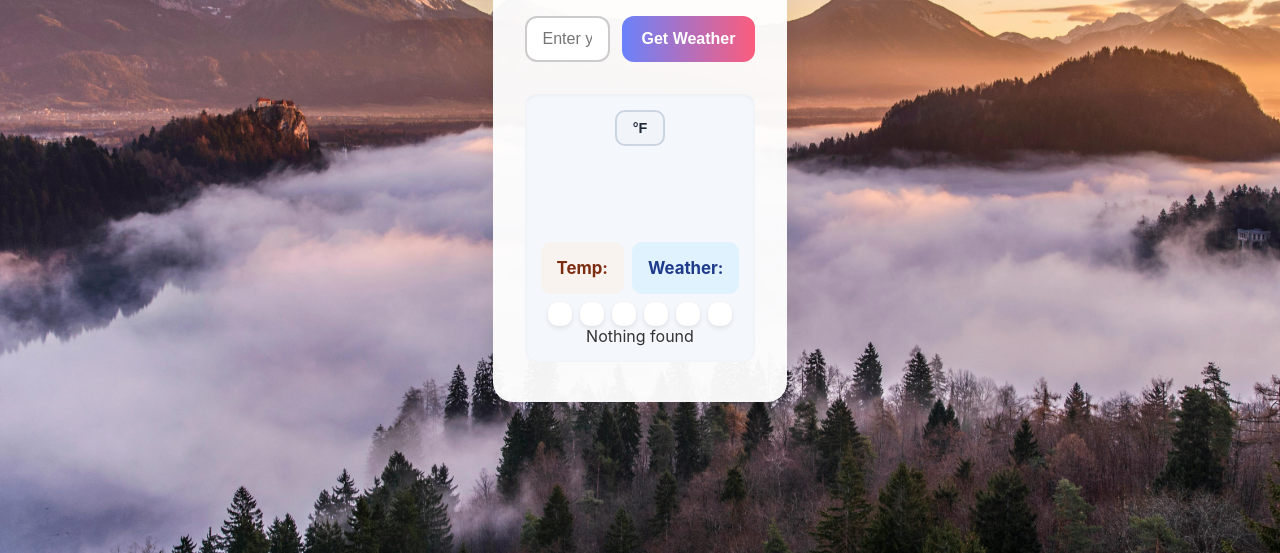
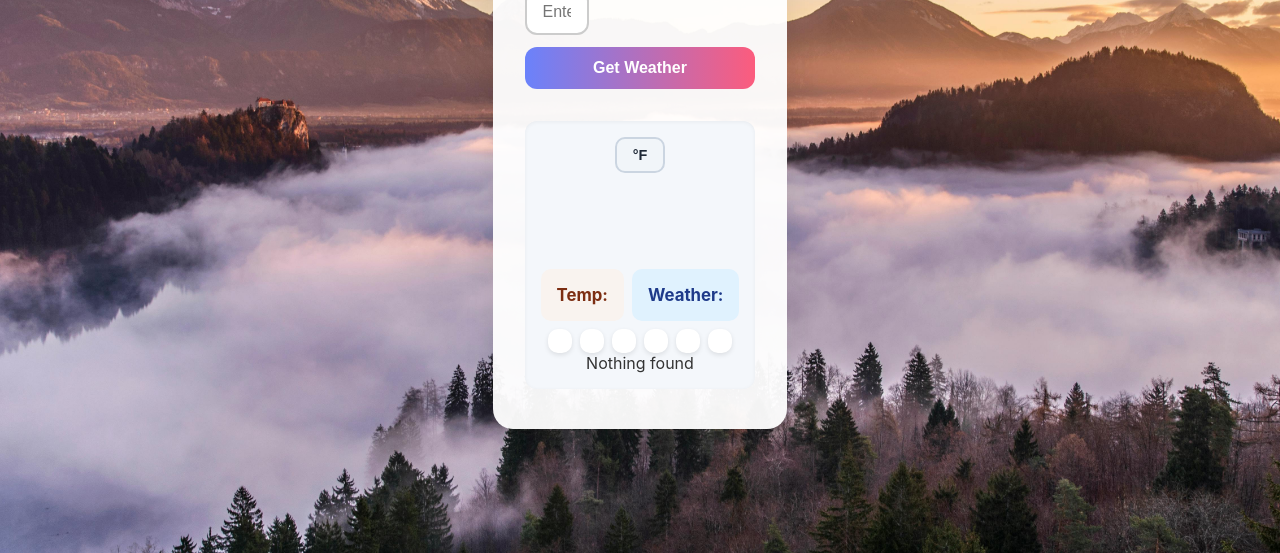
Before and after one commit to Gabriel-Labariento/may-weather, a website built with webpack: page src/template.html in a window 1280 px wide. Shown: the part 247-800 px from the top of the page. Built offline with nearby package versions, Linux system fonts and the light colour scheme; no server answers.

Commit message:
Style changes

```diff
--- a/src/style.css
+++ b/src/style.css
@@ -196,3 +196,8 @@ button:hover {
   border-color: #818cf8;
   color: #3730a3;
 }
+
+#location-form {
+  display: flex;
+  flex-direction: column;
+}
```
